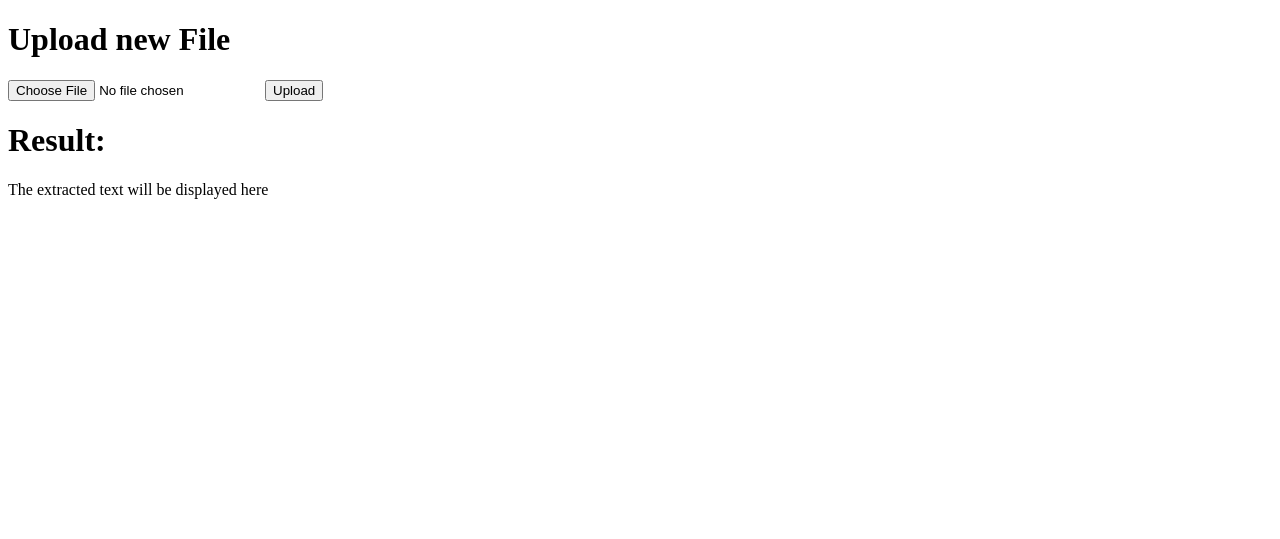
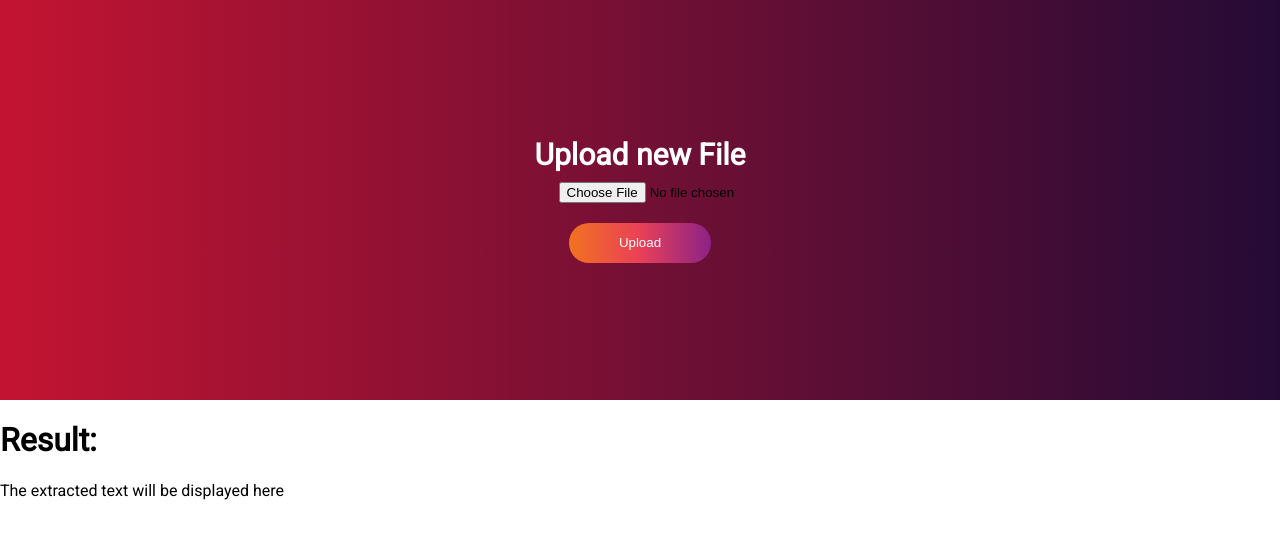
Before and after one commit to HimanshuRattan/Python-OCR, a Flask app: page /upload in a window 1280 px wide. Shown: the top 539 px of the page. Run offline with Flask 2, Linux system fonts and the light colour scheme.

Commit message:
Added styling

```diff
--- a/templates/upload.html
+++ b/templates/upload.html
@@ -2,19 +2,26 @@
 <html>
   <head>
     <title>Upload Image</title>
+    <link rel="stylesheet" type="text/css" href="../static/upload.css">
+    <link href="https://fonts.googleapis.com/css?family=Roboto&display=swap" rel="stylesheet">
   </head>
   <body>
-
-    {% if msg %}
-    <h1>{{ msg }}</h1>
+    <div class="one">
+  <div class="inside">
+     {% if msg %}
+    <h1 class="msg">{{ msg }}</h1>
     {% endif %}
 
-    <h1>Upload new File</h1>
+    <div class="heading">Upload new File
+    </div>
 
     <form method=post enctype=multipart/form-data>
-      <p><input type=file name=file>
-         <input type=submit value=Upload>
+      <input type=file name=file class="haha"><br/>
+         <input type=submit value=Upload class="btn">
     </form>
+    </div>
+</div>
+
 
     <h1>Result:</h1>
     {% if img_src %}
```
